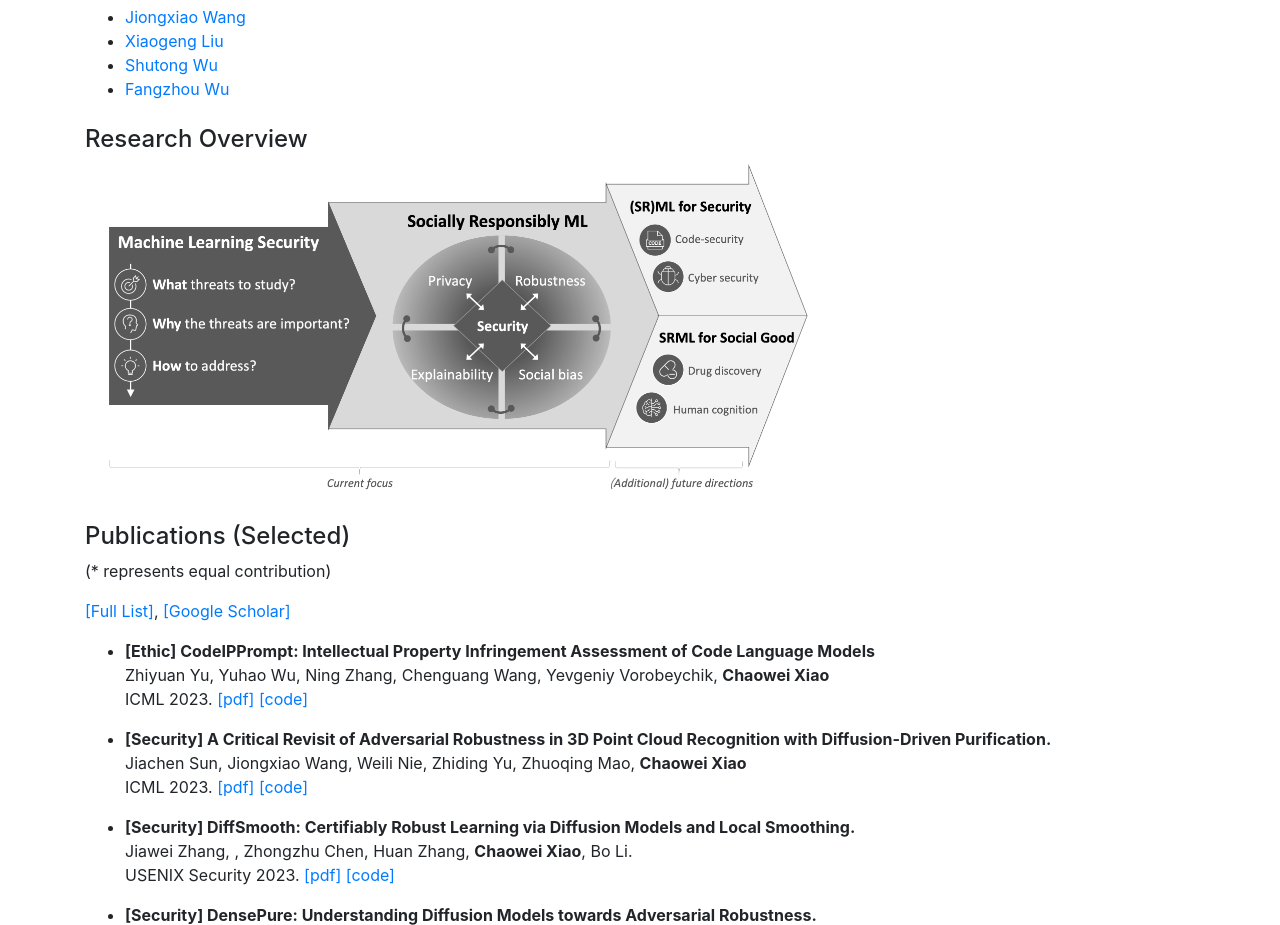
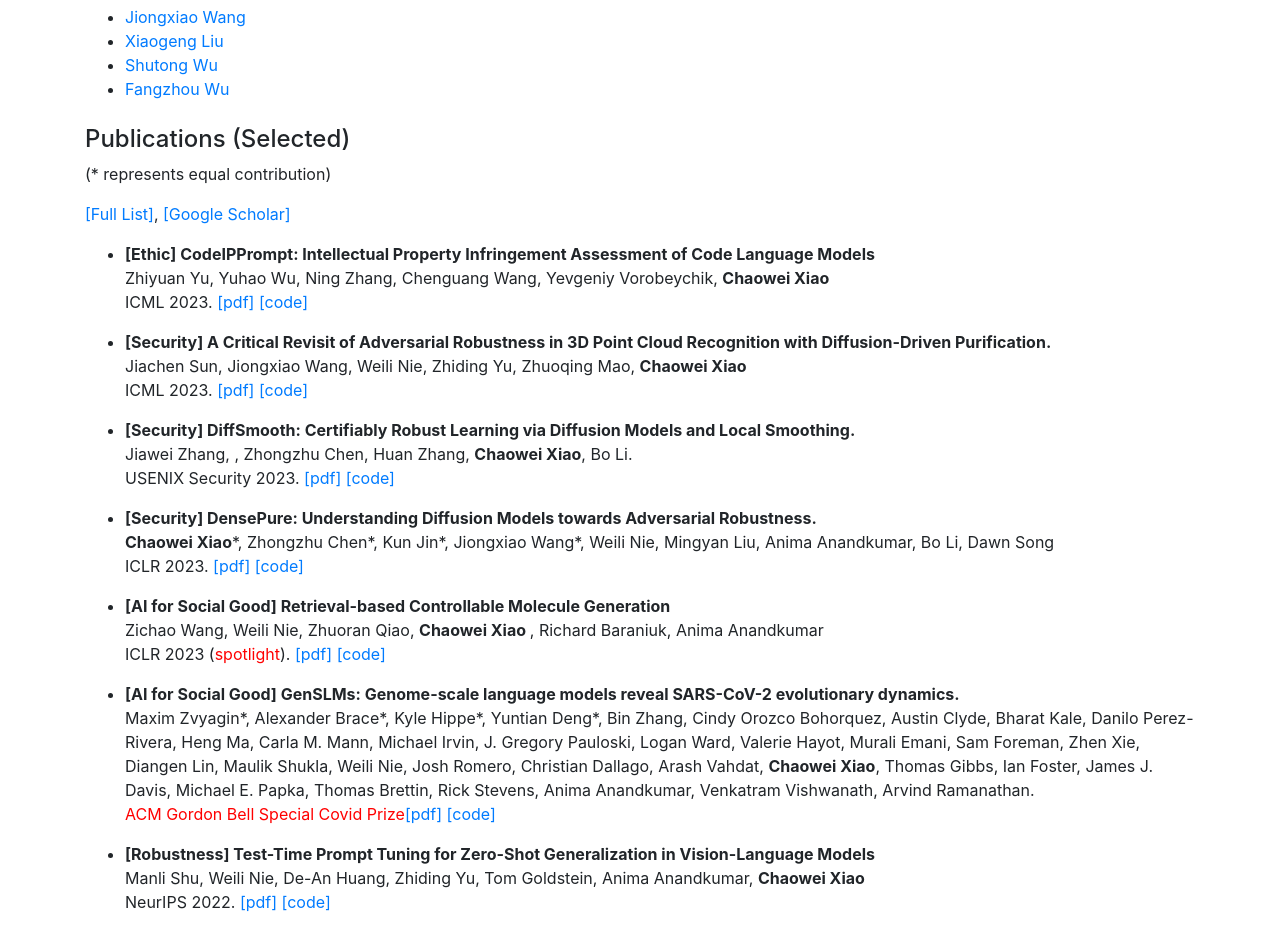
Before and after one commit to xiaocw11/xiaocw11.github.io, a website: page index.html in a window 1280 px wide. Shown: the part 1150-2075 px from the top of the page. Drawn offline with Linux system fonts and the light colour scheme.

Commit message:
Update index.html

```diff
--- a/index.html
+++ b/index.html
@@ -148,10 +148,10 @@
         </ul>
 
     </div>
-    <div class="my-4 text-left">
+<!--     <div class="my-4 text-left">
       <h4> Research Overview</h4>
       <img class="col-lg-8" src="framework.png" alt="research overview">
-    </div>
+    </div> -->
       <!-- Call to Action Well -->
 <!--       <div class=" my-4 text-left">
           <h4 id="about">About</h4>
```
